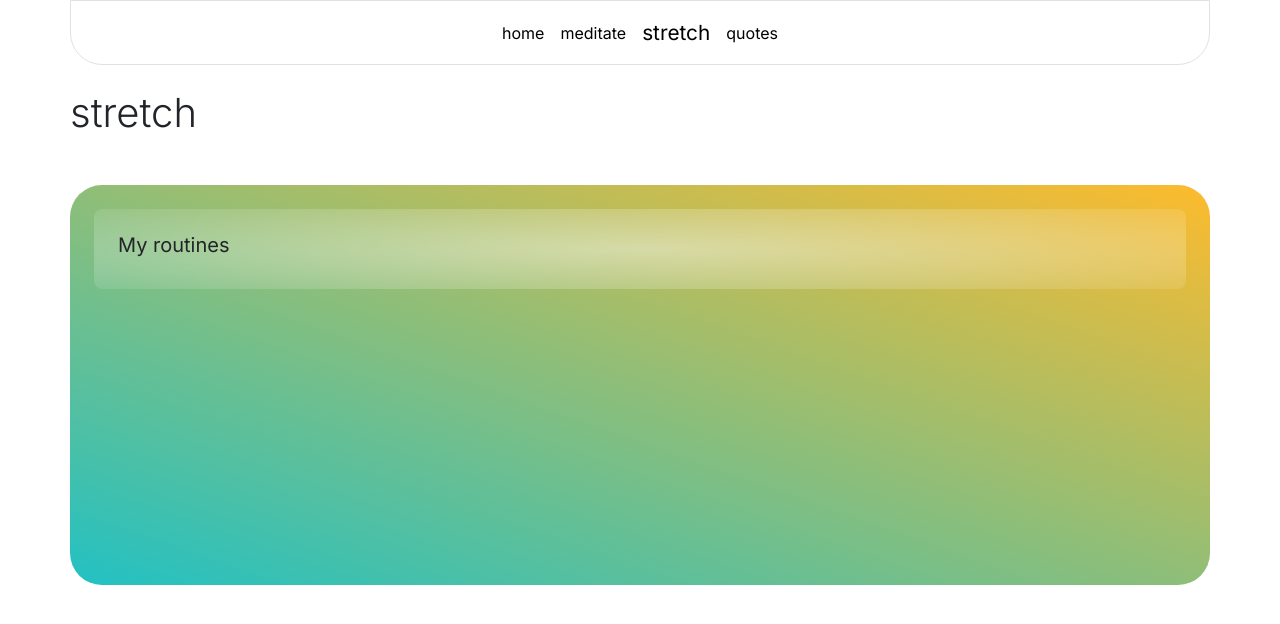
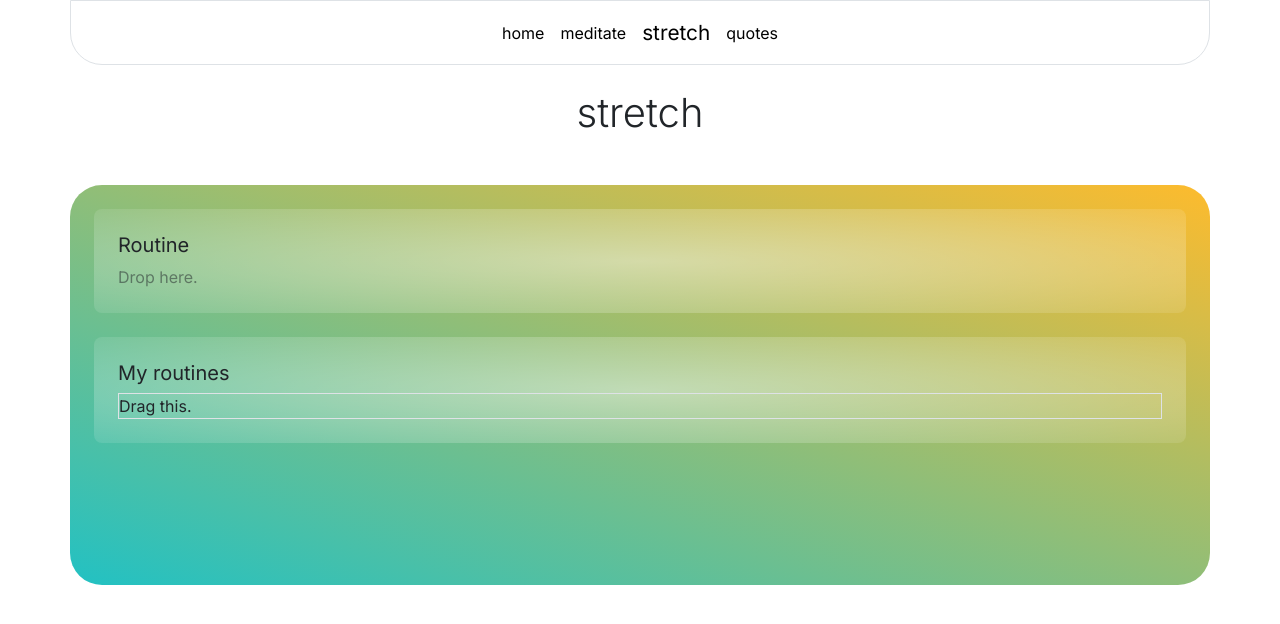
Before and after one commit to nexusboyko/myself, a React (Create React App) app in the folder client/: page /stretch in a window 1280 px wide. Shown: the top 624 px of the page. Built offline with nearby package versions, Linux system fonts and the light colour scheme.

Commit message:
Add simple drag-n-drop using dnd-kit example

```diff
--- a/client/package.json
+++ b/client/package.json
@@ -3,12 +3,16 @@
   "version": "0.1.0",
   "private": true,
   "dependencies": {
+    "@dnd-kit/core": "^6.0.7",
+    "@dnd-kit/sortable": "^7.0.2",
+    "@dnd-kit/utilities": "^3.2.1",
     "@testing-library/jest-dom": "^5.16.5",
     "@testing-library/react": "^13.4.0",
     "@testing-library/user-event": "^13.5.0",
     "axios": "^1.2.3",
     "bootstrap": "^5.2.3",
     "bootstrap-icons": "^1.10.3",
+    "dnd-kit": "^0.0.0",
     "react": "^18.2.0",
     "react-dom": "^18.2.0",
     "react-router-dom": "^6.6.2",
--- /dev/null
+++ b/client/src/components/Stretch/Stretch.jsx
@@ -0,0 +1,23 @@
+import React, { useState } from "react";
+import { useDraggable } from "@dnd-kit/core";
+import { CSS } from "@dnd-kit/utilities";
+
+
+function Stretch(props) {
+  const {attributes, listeners, setNodeRef, transform} = useDraggable({
+    id: props.id,
+  });
+  const style = {
+    transform: CSS.Translate.toString(transform),
+  }
+
+  return (
+    <>
+      <div ref={setNodeRef} style={style} {...listeners} {...attributes} maxWidth={"45px"} className="border">
+        {props.children}
+      </div>
+    </>
+  );
+}
+
+export default Stretch;
--- /dev/null
+++ b/client/src/components/Stretch/StretchContainer.jsx
@@ -0,0 +1,19 @@
+import React from 'react';
+import { useDroppable } from '@dnd-kit/core';
+
+function StretchContainer(props) {
+  const {isOver, setNodeRef} = useDroppable({
+    id: props.id,
+  });
+  const style = {
+    opacity: isOver ? 1 : 0.5,
+  };
+
+  return (
+    <div ref={setNodeRef} style={style}>
+      {props.children}
+    </div>
+  );
+}
+
+export default StretchContainer;
--- /dev/null
+++ b/client/src/components/Stretch/StretchView.jsx
@@ -0,0 +1,40 @@
+import React, { useState }from "react";
+import { DndContext, closestCenter } from "@dnd-kit/core"
+// import { arrayMove, SortableContext, verticalListSortingStrategy } from "@dnd-kit/sortable"
+import StretchContainer from "./StretchContainer";
+import Stretch from "./Stretch";
+
+const StretchView = () => {
+  // const [stretches, setStretches] = useState(null);
+  const [parent, setParent] = useState(null);
+  const draggable = (
+    <Stretch id="draggable">
+      Drag this.
+    </Stretch>
+  )
+
+  function handleDragEnd({over}) {
+    setParent(over ? over.id : null);
+  }
+
+  return (
+    <>
+      <DndContext onDragEnd={handleDragEnd}>
+        <div className="container glass-block rounded-3 p-4 mb-4">
+          <h5>Routine</h5>
+          <StretchContainer id="droppable" className="border">
+            {parent == "droppable" ? draggable : "Drop here."}
+          </StretchContainer>
+        </div>
+        <div className="container glass-block rounded-3 p-4">
+          <h5>My routines</h5>
+          {!parent ? draggable : null}
+        </div>
+      </DndContext>
+
+
+    </>
+  );
+}
+
+export default StretchView;
--- a/client/src/pages/stretch.js
+++ b/client/src/pages/stretch.js
@@ -1,14 +1,13 @@
 import React from "react";
+import StretchView from "../components/Stretch/StretchView";
 
 const Stretch = () => {
   return (
     <>
       <div className="container p-0">
-        <div className="display-6 mb-5">stretch</div>
+        <div className="display-6 mb-5 text-center">stretch</div>
         <div className="stretch rounded-5 p-4">
-          <div className="container glass-block rounded-3 p-4">
-            <h5>My routines</h5>
-          </div>
+          <StretchView />
         </div>
       </div>
     </>
```
Also changed, not shown: 1 other file (tests, documents, lock files or other folders).
